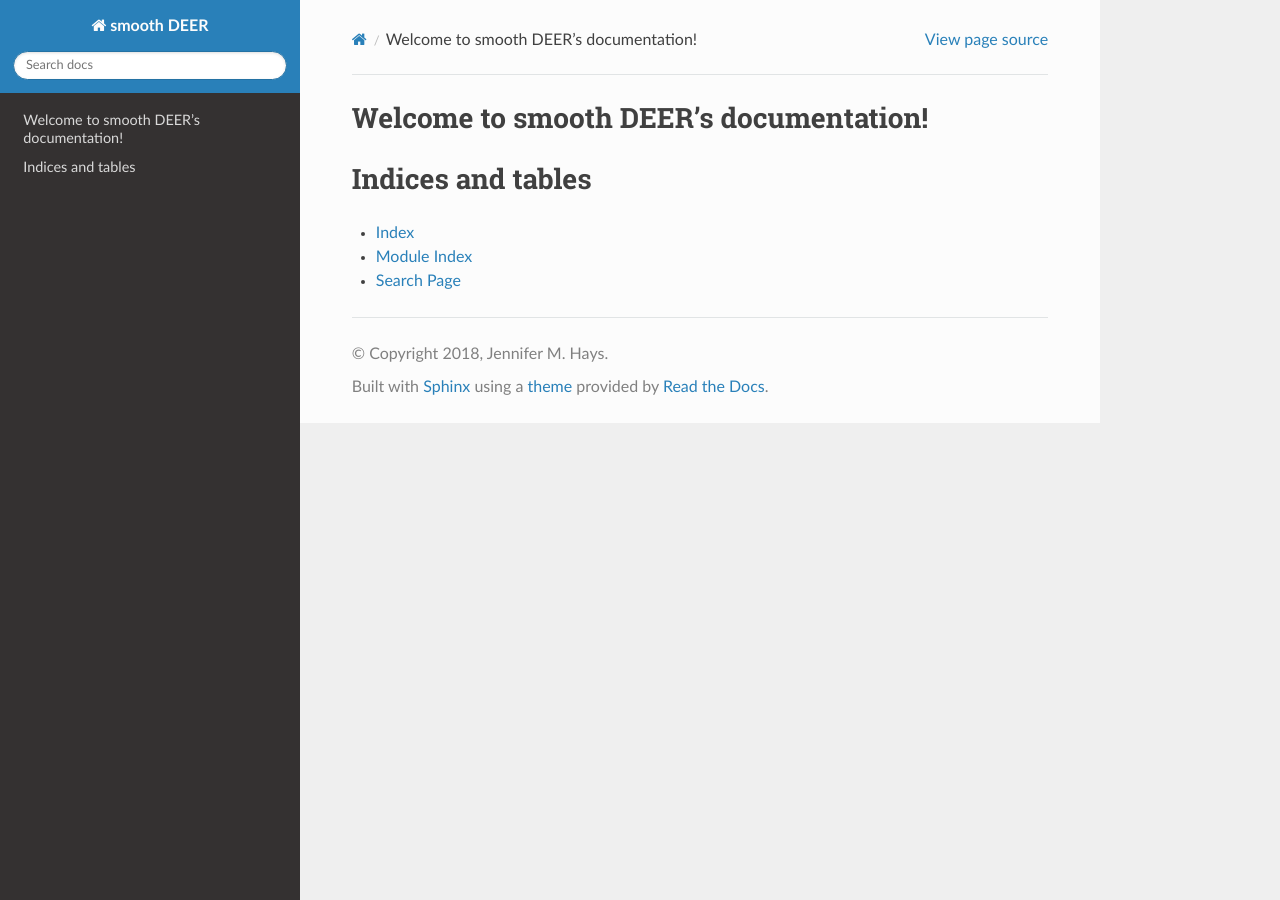
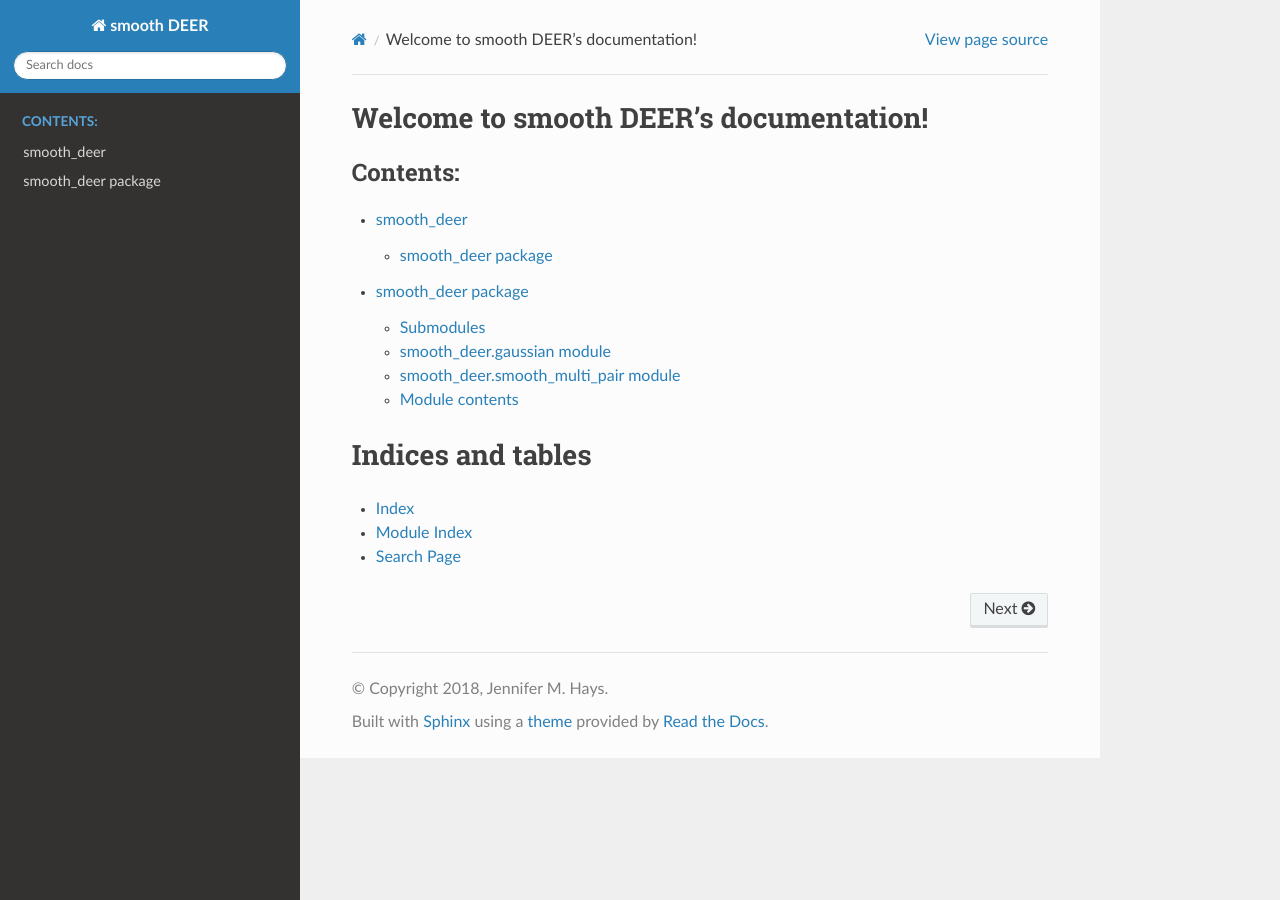
Before and after one commit to jmhays/smooth-deer, a Sphinx documentation site: the page built from docs/source/index.rst, in a window 1280 px wide. Built offline with Sphinx 7.4.7 and the Read the Docs theme 2.0.0, drawn with Linux system fonts in a browser that asks for light colours.

Commit message:
Update docs

```diff
--- a/docs/source/index.rst
+++ b/docs/source/index.rst
@@ -10,7 +10,8 @@ Welcome to smooth DEER's documentation!
    :maxdepth: 2
    :caption: Contents:
 
-
+   modules
+   smooth_deer
 
 Indices and tables
 ==================
--- a/docs/source/smooth_deer.rst
+++ b/docs/source/smooth_deer.rst
@@ -12,6 +12,14 @@ smooth\_deer.gaussian module
     :undoc-members:
     :show-inheritance:
 
+smooth\_deer.smooth\_multi\_pair module
+---------------------------------------
+
+.. automodule:: smooth_deer.smooth_multi_pair
+    :members:
+    :undoc-members:
+    :show-inheritance:
+
 
 Module contents
 ---------------
```
